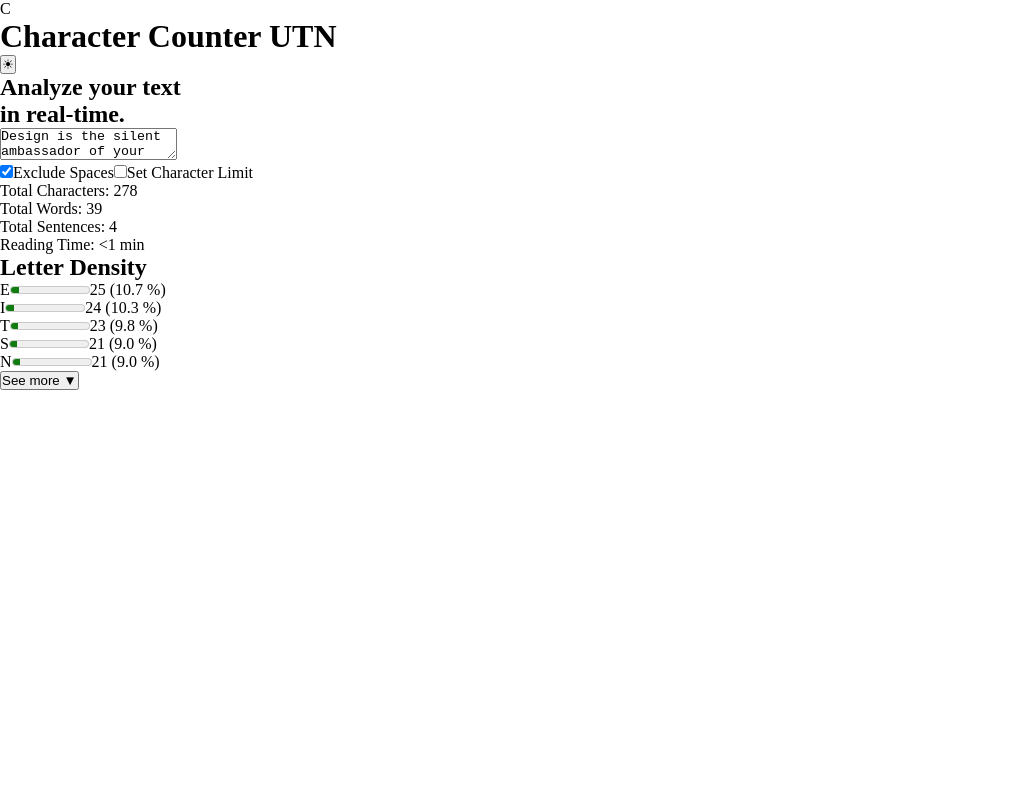
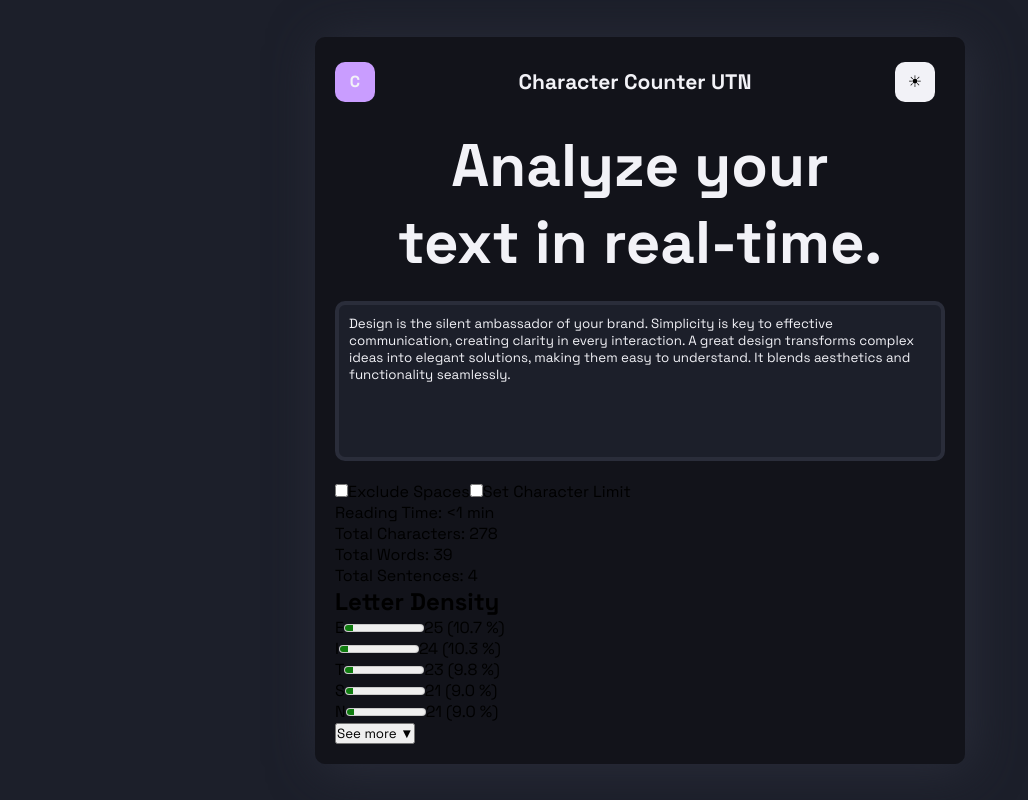
Before and after one commit to ludmila-benitez/character-counter-utn, a React (Vite) app: page / in a window 1280 px wide. Shown: the whole page, without its empty margins (0-1028 px from the left). Built offline with nearby package versions, Linux system fonts and the light colour scheme.

Commit message:
Style: header and text area

```diff
--- a/src/App.jsx
+++ b/src/App.jsx
@@ -4,7 +4,7 @@ import { WriteArea } from "./components/WriteArea.jsx"
 import { Controls } from "./components/Controls.jsx"
 import { Stats } from "./components/Stats.jsx"
 import { LetterDensity } from "./components/LetterDensity.jsx"
-
+import "./index.css"
 
 function App() {
   const [text, setText] = useState("Design is the silent ambassador of your brand. Simplicity is key to effective communication, creating clarity in every interaction. A great design transforms complex ideas into elegant solutions, making them easy to understand. It blends aesthetics and functionality seamlessly.")
@@ -74,11 +74,13 @@ function App() {
   return (
   <main>
 
+    <section className="card">
+
       <Header/>
 
-    <h2>Analyze your text <br /> in real-time.</h2>
+      <h2 className="title">Analyze your text in real-time.</h2>
 
-    <WriteArea
+      <WriteArea className="write-area"
         handleChangeTextArea={handleChangeTextArea}
         text={text}
       />
@@ -90,13 +92,13 @@ function App() {
         handleChangeInputLimit = {handleChangeInputLimit}
         limitValue = {limitValue}
         handleLimitValue = {handleLimitValue}
+        readingTime = {readingTime}
       />
 
       <Stats
       characters = {characters}
       words = {words}
       sentences = {sentences}
-    readingTime = {readingTime}
       />
 
       <LetterDensity
@@ -104,7 +106,11 @@ function App() {
       handleShowAll={handleShowAll}
       showAll={showAll}
       />
+
+    </section>
+
   </main>
+
   )
 }
 
--- a/src/components/Controls.jsx
+++ b/src/components/Controls.jsx
@@ -1,10 +1,11 @@
 const Controls = (
-    excludeSpaces,
+{    excludeSpaces,
     handleExcludeSpaces,
     limitCharacter,
     handleChangeInputLimit,
     limitValue,
-    handleLimitValue) => {
+    handleLimitValue,
+    readingTime}) => {
     return(
     <div>
       <label>
@@ -28,6 +29,7 @@ const Controls = (
         onChange = {(e) => handleLimitValue(Number(e.target.value))}
          />
       }
+      <p>Reading Time: &lt;{readingTime} min</p>
     </div>
     )
 }
--- a/src/components/Header.jsx
+++ b/src/components/Header.jsx
@@ -1,11 +1,9 @@
 const Header = () => {
     return (
     <header>
-      <div>
         <p>C</p>
         <h1>Character Counter UTN</h1>
-      </div>
-      <button>☀︎</button>
+        <button>☀︎</button>
     </header>
     )
 }
--- a/src/components/Stats.jsx
+++ b/src/components/Stats.jsx
@@ -8,7 +8,6 @@ const Stats = ({
             <p>Total Characters: {characters} </p>
             <p>Total Words: {words}</p>
             <p>Total Sentences: {sentences}</p>
-            <p>Reading Time: &lt;{readingTime} min</p>
         </div>
     )
 }
--- a/src/index.css
+++ b/src/index.css
@@ -1,5 +1,99 @@
+@import url('https://fonts.googleapis.com/css2?family=Space+Grotesk:wght@300..700&display=swap');
+
 *{
   margin: 0;
   padding: 0;
   box-sizing: border-box;
+  font-family: "Space Grotesk";
 }
+
+:root {
+  --primary-background: #12131A;
+  --card-background: #1C1F2A;
+  --primary-text: #F2F2F7;
+  --secondary-text: #B4B7C9;
+  --purple-card: #C99DFF;
+  --orange-card: #FFB21E;
+  --red-card: #FF8A65;
+  --progress-bar: #D19BFF;
+  --border: #2A2D3A;
+}
+
+main{
+    height: 100vh;
+    display: flex;
+    flex-direction: column;
+    justify-content: center;
+    align-items: center;
+    background-color: var(--card-background);
+    padding:20px;
+}
+
+.card {
+    background-color: var(--primary-background);
+    padding: 20px;
+    box-shadow: 5px 5px 50px var(--border);
+    width: 650px;
+    border-radius: 10px;
+}
+
+Header{
+    display: flex;
+    justify-content: space-between;
+    align-items: center;
+    width: 600px;
+    height: 50px;
+    font-size: 14px;
+    color:#F2F2F7;
+}
+
+Header button{
+    height: 40px;
+    width:  40px;
+    background-color: var(--primary-text);
+    border-color: transparent;
+    cursor: pointer;
+    border-radius: 10px;
+    font-size: 16px;
+}
+
+Header p {
+    height: 40px;
+    width:  40px;
+    background-color: var(--purple-card);
+    border-color: transparent;
+    border-radius: 10px;
+    display: flex;
+    justify-content: center;
+    align-items: center;
+    font-size: 16px;
+    font-weight: 700;
+}
+
+.title {
+    color:#F2F2F7;
+    font-size: 60px;
+    font-weight: 700;
+    padding: 20px 50px;
+    text-align: center;
+}
+
+textarea {
+    overflow: hidden;
+    resize: none;
+    border-radius: 10px;
+    border: 4px solid var(--border);
+    background-color: var(--card-background);
+    width: 100%;
+    height: 160px;
+    padding: 10px;
+    color: var(--primary-text);
+    margin-bottom: 15px;
+}
+
+textarea::placeholder{
+    color: var(--primary-text);
+    font-weight: 500;
+    font-size: 16px;
+    line-height: 1.5;
+}
```
Lines whose indentation alone changed are shown as unchanged.
